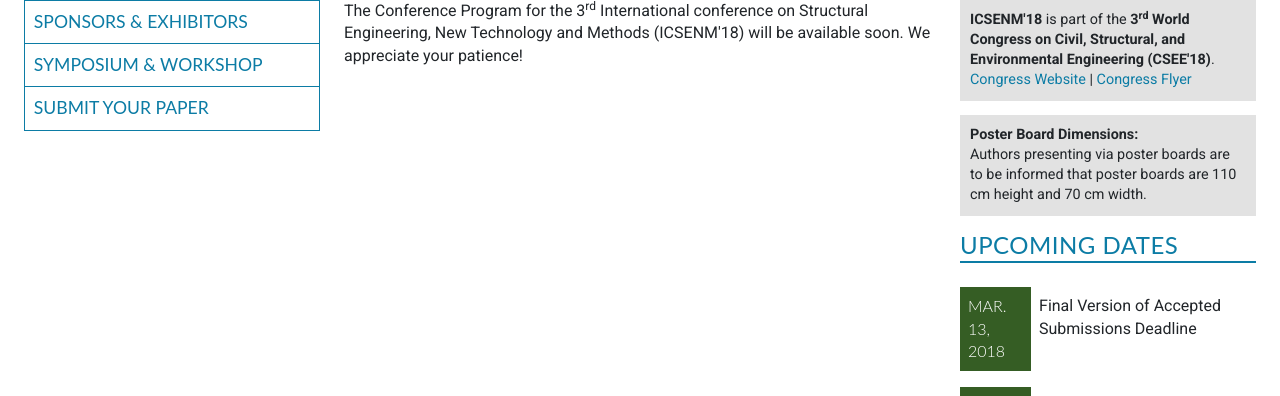
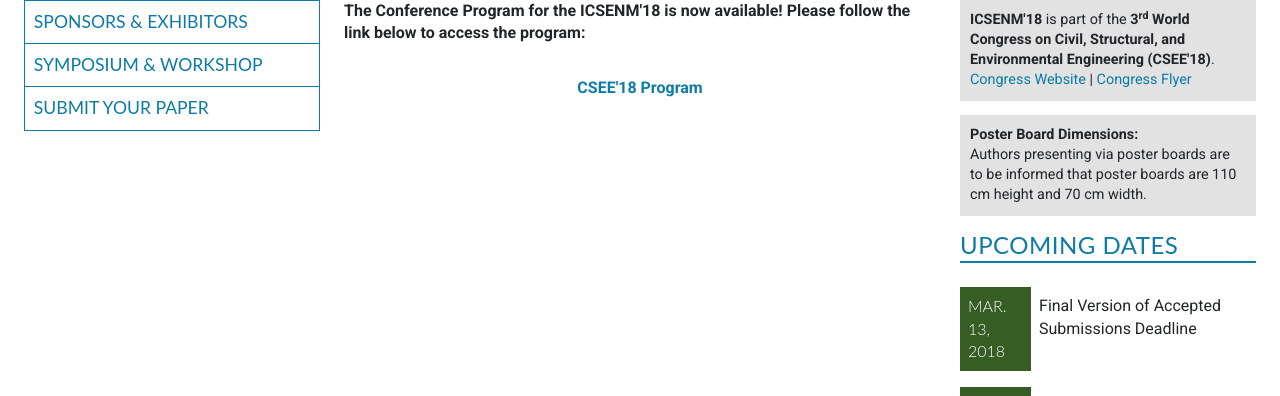
Before and after one commit to intaset/icsenm, a Jekyll site: the page built from program.html, in a window 1280 px wide and 900 px high, cut to the strip 504-900 px from the top of the window. Built offline with Jekyll 4.4.1, drawn with Linux system fonts in a browser that asks for light colours; nearby versions of some CDN libraries; Markdown is read by kramdown in place of the engine named in the settings; comment, search, counter and statistics services are not loaded.

Commit message:
added program

```diff
--- a/program.html
+++ b/program.html
@@ -7,10 +7,10 @@
 
 <div class="unit unit-s-1 unit-m-1-4-1 unit-l-1-4-1">
   <div class="unit-spacer content">
-    <p class="body">The Conference Program for the 3<sup>rd</sup> International conference on Structural Engineering, New Technology and Methods (ICSENM'18) will be available soon. We appreciate your patience!</p>
+    <!-- <p class="body">The Conference Program for the 3<sup>rd</sup> International conference on Structural Engineering, New Technology and Methods (ICSENM'18) will be available soon. We appreciate your patience!</p> -->
 
-  <!--   <p class="body">The Conference Program for the 3<sup>rd</sup> International conference on Structural Engineering, New Technology and Methods (ICSENM'18) is now available! Please follow the link below to access the program:</p>
+  <p class="body"><strong>The Conference Program for the ICSENM'18 is now available! Please follow the link below to access the program:</strong></p>
 
-    <p align="center"><a href="../CSEE17_Program.pdf" class="body-link">CSEE'18 Program</a></p> -->
+    <p align="center"><strong><a href="https://cseecongress.com/program" class="body-link" target="_blank">CSEE'18 Program</a></strong></p>
   </div>
   </div>
```
Also changed, not shown: 1 other file.
